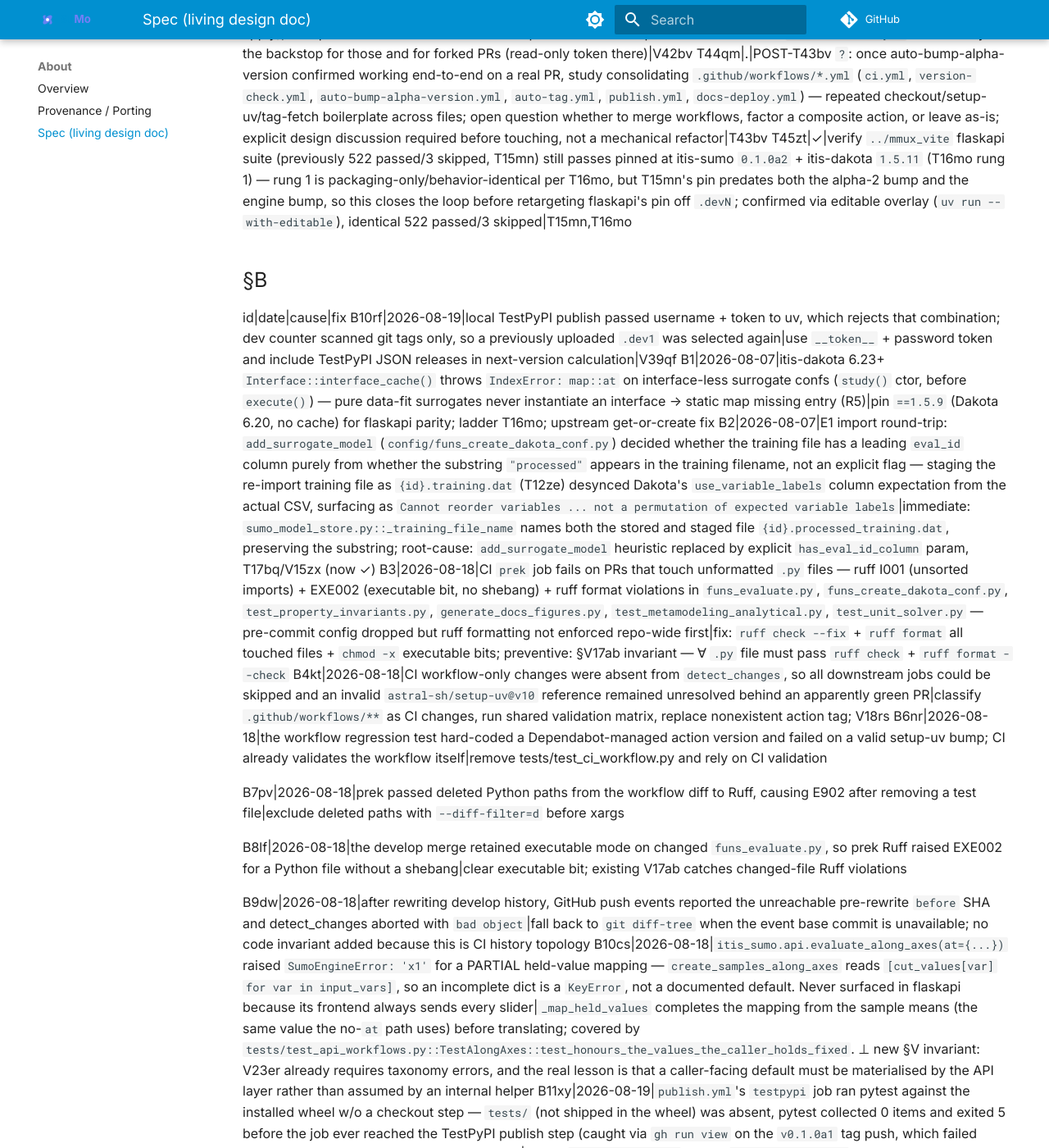
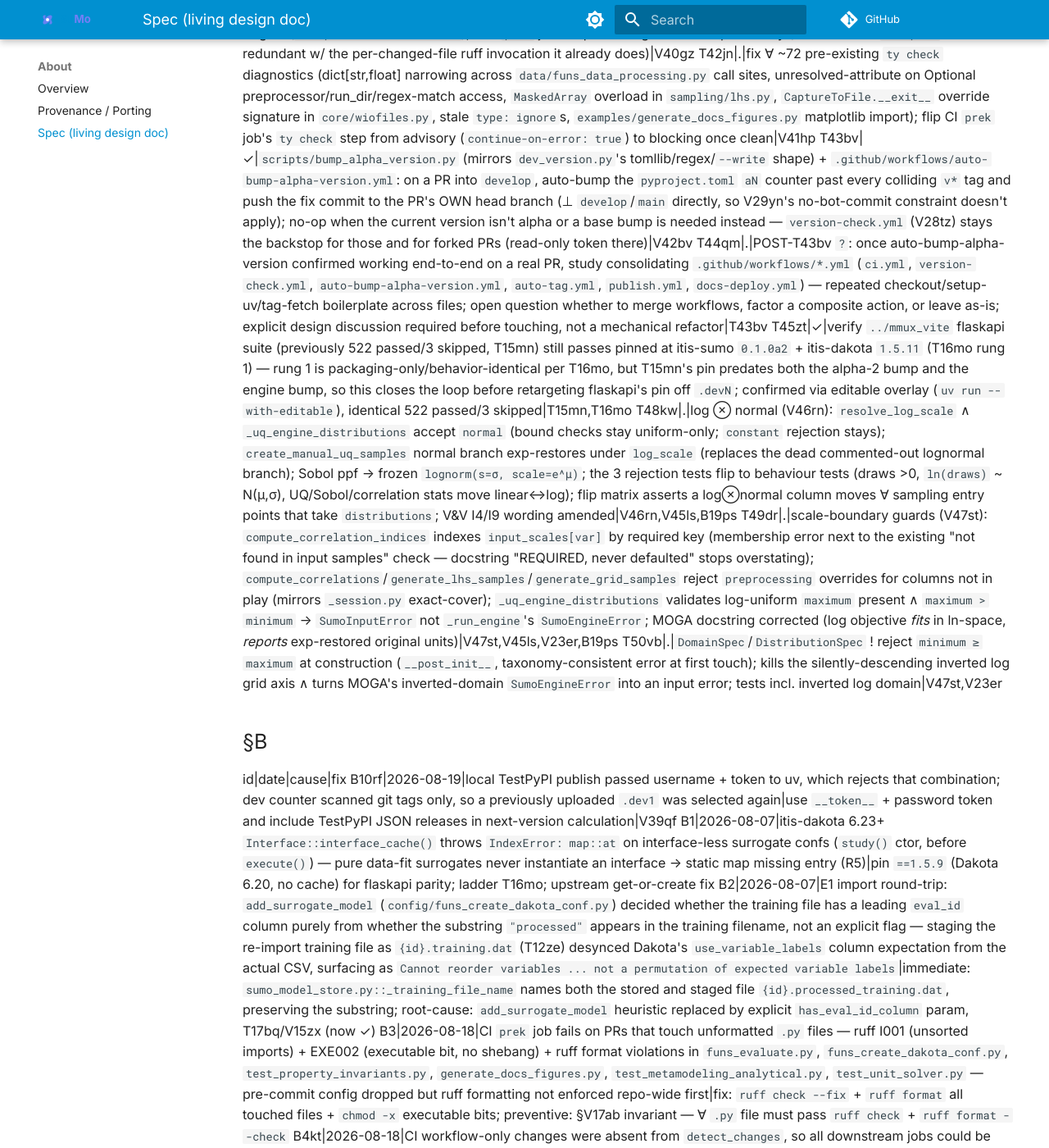
Before and after one commit to ITISFoundation/itis-sumo, an MkDocs documentation site: the page built from docs/about/spec.md, in a window 1280 px wide and 1400 px high, scrolled down 9673 px. Shown: the whole window at 82% size. Built offline with MkDocs 1.6.1 and Material for MkDocs 9.7.7, drawn with Linux system fonts in a browser that asks for light colours; comment, search, counter and statistics services are not loaded; some of the changed text lies outside the part shown.

Commit message:
docs(spec): V46rn log-compose-normal + V47st boundary guards, B19ps, T48kw-T50vb opened
PR#47 review verdict: log scale must compose with normal distributions
(ln-space mu/sigma, lognormal raw draws) instead of being rejected, and
four scale-boundary guards shipped weaker than their docstrings claim.

Spec: V46rn, V47st, B19ps, tasks T48kw/T49dr/T50vb.

```diff
--- a/SPEC.md
+++ b/SPEC.md
@@ -111,6 +111,8 @@
 V20qx: ∀ ignored Dependabot dependency → ignore reason names active compatibility constraint ∧ references tracked resolution task; `itis-dakota` remains ignored until T16mo resolves the Dakota 6.23+ interface-cache regression
 V44ls: ∀ scale-consuming `itis_sumo.api` workflow (surrogate fit ∧ UQ/Sobol input sampling ∧ MOGA search domain ∧ CV accuracy metric) → a `scale="log"` override ! be honoured in that workflow's own computation (log-space surrogate + log-space sampling/search where a distribution or domain is involved, positivity-guarded); ⊥ a `scale` override accepted but silently ignored outside the surrogate fit
 V45ls: ∀ value-producing `itis_sumo.api` entry point → `scale` ! be threaded into the computation that yields those values ∧ observable in the result; ⊥ a value the api produced while ignoring the caller's scale; enforced: structural (internal value-producers `scale_distribution`/`resolve_log_scale` take scale/flag as a required arg — unwired code breaks at call w/ `TypeError`, never silent drift) ∧ behavioural (linear↔log flip-test over ∀ entry points (10 table-mode workflows + `evaluate_correlations`); rank-correlation exempt — monotone-invariant, asserted unchanged)
+V46rn: log scale ! compose w/ ∀ uncertainty distribution it is defined on: `uniform` → log-uniform draw ∧ `normal` → μ/σ parameterize the ln-space distribution (raw draw = `exp(N(μ,σ))`, lognormal in original units, positive by construction; the surrogate sees exactly `N(μ,σ)` in its training space — same "distribution describes what the model sees" contract as log-uniform); ⊥ a sampler path rejecting log⊗normal or drawing it linear; `constant` ⊥ composes w/ log (rejection stays)
+V47st: scale/spec surface input guards ! fail loud at the boundary, never mid-engine: `preprocessing` override maps ! be exact-cover at ∀ entry points (⊥ unknown-column override silently ignored — session path's rule extends to `compute_correlations`/`generate_lhs_samples`/`generate_grid_samples`); required scale maps ! be indexed by required key (⊥ per-variable `.get(..., "linear")` silent default); log-uniform bounds ! validated present ∧ ordered at the api boundary (→ `SumoInputError`, not `_run_engine`'s `SumoEngineError`); ∀ bounded spec (`DomainSpec`/`DistributionSpec`) ! reject `minimum ≥ maximum` at construction
 
 ## §R
 R1: `export_model`/`import_model` child keywords; formats `text_archive`(.sps)/`binary_archive`(.bsps)/`algebraic_file`(.alg); naming `{prefix}.{resp}.{ext}` | branch R2
@@ -172,6 +174,9 @@
 T43bv|✓|`scripts/bump_alpha_version.py` (mirrors `dev_version.py`'s tomllib/regex/`--write` shape) + `.github/workflows/auto-bump-alpha-version.yml`: on a PR into `develop`, auto-bump the `pyproject.toml` `aN` counter past every colliding `v*` tag and push the fix commit to the PR's OWN head branch (⊥ `develop`/`main` directly, so V29yn's no-bot-commit constraint doesn't apply); no-op when the current version isn't alpha or a base bump is needed instead — `version-check.yml` (V28tz) stays the backstop for those and for forked PRs (read-only token there)|V42bv
 T44qm|.|POST-T43bv `?`: once auto-bump-alpha-version confirmed working end-to-end on a real PR, study consolidating `.github/workflows/*.yml` (`ci.yml`, `version-check.yml`, `auto-bump-alpha-version.yml`, `auto-tag.yml`, `publish.yml`, `docs-deploy.yml`) — repeated checkout/setup-uv/tag-fetch boilerplate across files; open question whether to merge workflows, factor a composite action, or leave as-is; explicit design discussion required before touching, not a mechanical refactor|T43bv
 T45zt|✓|verify `../mmux_vite` flaskapi suite (previously 522 passed/3 skipped, T15mn) still passes pinned at itis-sumo `0.1.0a2` + itis-dakota `1.5.11` (T16mo rung 1) — rung 1 is packaging-only/behavior-identical per T16mo, but T15mn's pin predates both the alpha-2 bump and the engine bump, so this closes the loop before retargeting flaskapi's pin off `.devN`; confirmed via editable overlay (`uv run --with-editable`), identical 522 passed/3 skipped|T15mn,T16mo
+T48kw|.|log ⊗ normal (V46rn): `resolve_log_scale` ∧ `_uq_engine_distributions` accept `normal` (bound checks stay uniform-only; `constant` rejection stays); `create_manual_uq_samples` normal branch exp-restores under `log_scale` (replaces the dead commented-out lognormal branch); Sobol ppf → frozen `lognorm(s=σ, scale=e^μ)`; the 3 rejection tests flip to behaviour tests (draws >0, `ln(draws)` ~ N(μ,σ), UQ/Sobol/correlation stats move linear↔log); flip matrix asserts a log⊗normal column moves ∀ sampling entry points that take `distributions`; V&V I4/I9 wording amended|V46rn,V45ls,B19ps
+T49dr|.|scale-boundary guards (V47st): `compute_correlation_indices` indexes `input_scales[var]` by required key (membership error next to the existing "not found in input samples" check — docstring "REQUIRED, never defaulted" stops overstating); `compute_correlations`/`generate_lhs_samples`/`generate_grid_samples` reject `preprocessing` overrides for columns not in play (mirrors `_session.py` exact-cover); `_uq_engine_distributions` validates log-uniform `maximum` present ∧ `maximum > minimum` → `SumoInputError` not `_run_engine`'s `SumoEngineError`; MOGA docstring corrected (log objective *fits* in ln-space, *reports* exp-restored original units)|V47st,V45ls,V23er,B19ps
+T50vb|.|`DomainSpec`/`DistributionSpec` ! reject `minimum ≥ maximum` at construction (`__post_init__`, taxonomy-consistent error at first touch); kills the silently-descending inverted log grid axis ∧ turns MOGA's inverted-domain `SumoEngineError` into an input error; tests incl. inverted log domain|V47st,V23er
 
 ## §B
 id|date|cause|fix
@@ -197,3 +202,4 @@
 B8hm|2026-09-11|Dependabot entries used unspecified weekly timing, and `itis-dakota` was intentionally ignored without a durable policy invariant|V19nd,V20qx
 B17sc|2026-09-28|`scale="log"` on `PreprocessingSpec.overrides` reached the surrogate fit but was a near-no-op for UQ/MOGA/cv-metrics/Sobol — the logscale port (T27fr) landed the preprocessor transform but not per-workflow log-space sampling/search, so `evaluate_uncertainty` with a log input returned linear-space statistics (probe: mean 12.057 linear vs 12.058 log). Symptom never seen in flaskapi, whose frontend drove log at the request-payload layer|wire log-space into every scale-consuming path: `create_manual_uq_samples` log_scale branch (log-uniform, uniform-only + positivity), `_uq_engine_distributions` flags ∧ validates log vars for UQ + Sobol, `evaluate_sobol_indices` samples `scipy.stats.loguniform`, `optimize_pareto_front` maps a log variable's search domain into ln space ∧ fits log objectives; `evaluate_cv_metrics` inherits log via `cross_validate`. Guarded by V44ls ∧ tests across the four workflows|V44ls,T27fr
 B18mt|2026-09-29|T25dp's "correlation" port landed only table-mode `api.compute_correlations`, leaving the #470 MC→surrogate→correlate endpoint workflow (sample `distributions` ∧ predict ∧ correlate over the SHARED set) inside the flaskapi blueprint — surfaced while re-landing the mmux_vite consumption migration: either compute stays in flaskapi (⊥ §G) or the endpoint silently degrades to table correlation (the superseded branch #537 chose the latter, ignoring `distributions`/`num_samples`/`seed` unnoticed)|`api.evaluate_correlations` + `SumoSession.correlations` (log guards via existing `_uq_engine_distributions`) + engine `correlate_manual_uq_samples` w/ REQUIRED `input_scales`/`output_scale`; flip matrix extended over ∀ 11 entry points|V45ls,V22rs,T47mt
+B19ps|2026-09-29|PR#47 review found shipped deliberate semantics wrong: `resolve_log_scale` + `_uq_engine_distributions` rejected log⊗normal ("source parity: log-scale sampling is uniform-only; no invented log-normal", from fc93cbe, codified in V&V I4 + 3 tests) — but the log knob must compose with a normal: μ/σ parameterizing ln-space (raw draw = lognormal) is the same "distribution describes what the model sees" contract the log-uniform branch already honors; 4 weak guards surfaced in the same review: `input_scales.get(var, "linear")` per-variable silent default behind a "REQUIRED, never defaulted" docstring; log-uniform upper bound unchecked at the boundary (missing/inverted `maximum` → `SumoEngineError` via `_run_engine`); `compute_correlations`/`generate_lhs_samples`/`generate_grid_samples` silently ignore `preprocessing` overrides for unknown columns while the session path rejects them; MOGA docstring claimed the front is reported in log space vs the exp-restored reality|new §V invariants V46rn (log⊗distribution composition) ∧ V47st (boundary input guards); tasks T48kw/T49dr/T50vb|V46rn,V47st,T48kw,T49dr,T50vb
```
